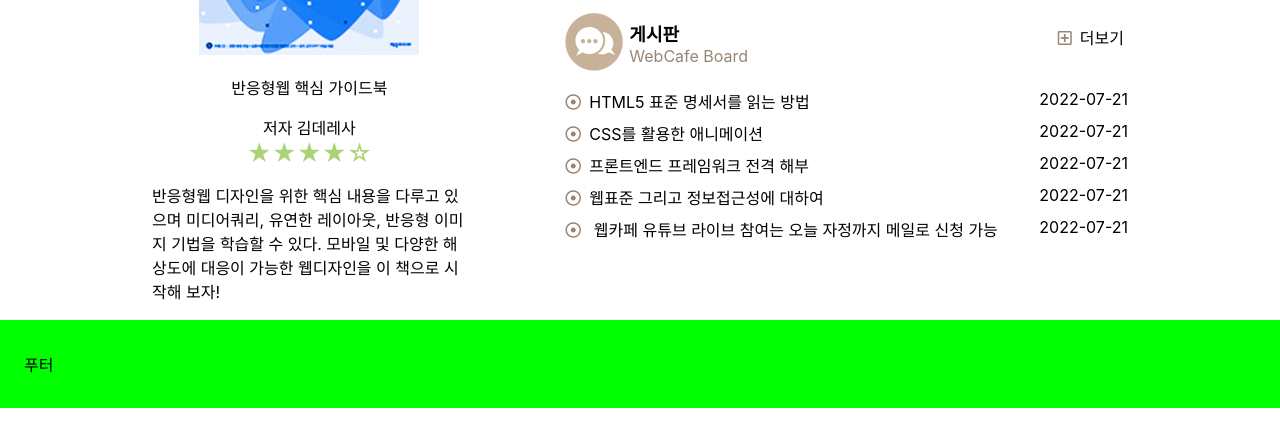
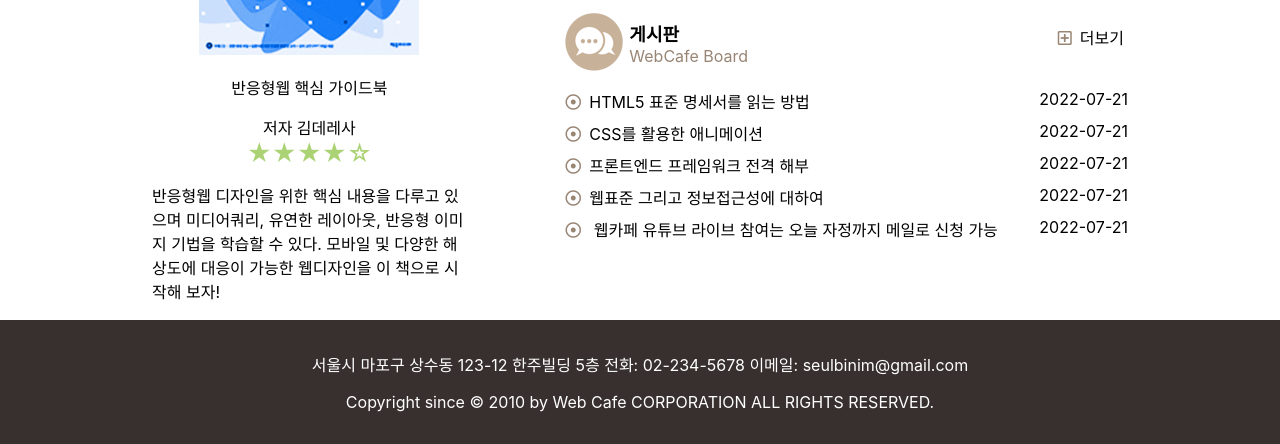
Before and after one commit to JH-Wooo/zeroConnecTo, a website: page RWD/main.html in a window 1280 px wide. Shown: the part 1260-1704 px from the top of the page. Before the commit the page ends 1668 px from the top, so only its background shows below. Drawn offline with Linux system fonts and the light colour scheme; a web font is replaced by a local one.

Commit message:
푸터 마크업

```diff
--- a/RWD/css/style.css
+++ b/RWD/css/style.css
@@ -282,10 +282,15 @@
   margin-top: var(--spacing-xs);
 }
 
-/* 푸터 */
+/* 공통 푸터 */
 .appFooter {
-  background-color: lime;
+  background: var(--primary-color);
+  color: var(--white);
   padding: var(--spacing-xl) var(--spacing-lg);
+}
+
+.address {
+  margin-bottom: var(--spacing-base);
 }
 
 /* 모바일 스타일 */
@@ -398,6 +403,11 @@
   .twitter {
     width: 100%;
   }
+  /* 모바일 푸터 */
+  .address {
+    display: flex;
+    flex-flow: column nowrap;
+  }
 }
 
 /* 데스크탑 스타일 */
@@ -492,6 +502,10 @@
   .twitter {
     grid-area: twitter;
   }
+  /* 데스크탑 푸터 */
+  .appFooter {
+    text-align: center;
+  }
 }
 
 /* 고해상도 배경이미지 미디어쿼리 */
--- a/RWD/main.html
+++ b/RWD/main.html
@@ -314,6 +314,28 @@
         </div>
       </article>
     </main>
-    <footer class="appFooter">푸터</footer>
+    <footer class="appFooter">
+      <address class="address">
+        <span>서울시 마포구 상수동 123-12 한주빌딩 5층</span>
+        <span
+          >전화:
+          <a class="address__telephone" href="tel:022345678"
+            >02-234-5678</a
+          ></span
+        >
+        <span
+          >이메일:
+          <a
+            class="address__link"
+            href="mailto:seulbinim@gmail.com?subject=문의사항"
+            >seulbinim@gmail.com</a
+          ></span
+        >
+      </address>
+      <small class="copyright"
+        >Copyright since &copy; 2010 by Web Cafe CORPORATION ALL RIGHTS
+        RESERVED.</small
+      >
+    </footer>
   </body>
 </html>
```
